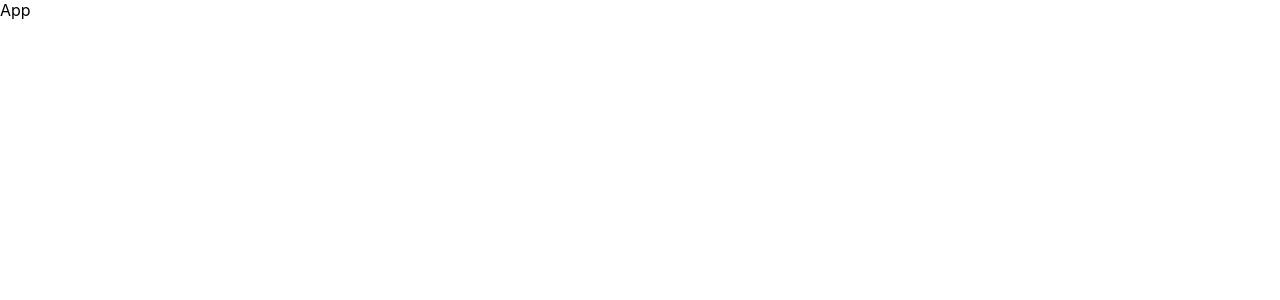
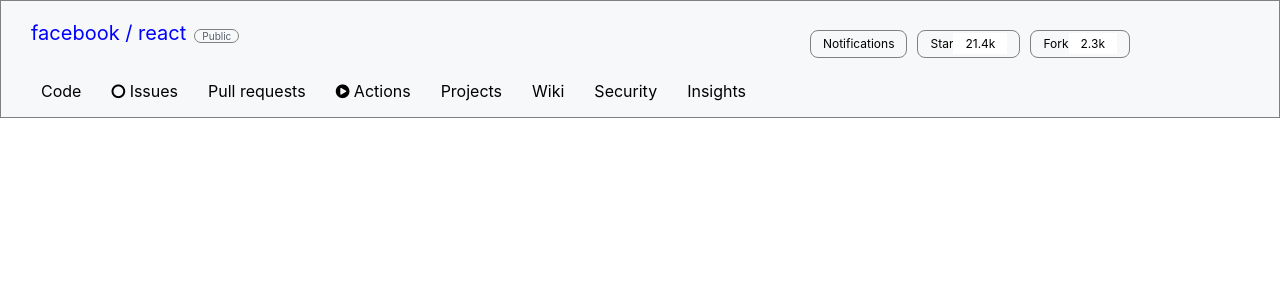
Before and after one commit to Abhijrt/github_issue_page, a React (Create React App) app: page / in a window 1280 px wide. Shown: the top 300 px of the page. Built offline with nearby package versions, Linux system fonts and the light colour scheme.

Commit message:
adding the header of the issue page

```diff
--- a/public/index.html
+++ b/public/index.html
@@ -15,6 +15,10 @@
       user's mobile device or desktop. See https://developers.google.com/web/fundamentals/web-app-manifest/
     -->
     <link rel="manifest" href="%PUBLIC_URL%/manifest.json" />
+    <link
+      rel="stylesheet"
+      href="https://cdnjs.cloudflare.com/ajax/libs/font-awesome/4.7.0/css/font-awesome.min.css"
+    />
     <!--
       Notice the use of %PUBLIC_URL% in the tags above.
       It will be replaced with the URL of the `public` folder during the build.
--- a/src/App.js
+++ b/src/App.js
@@ -1,5 +1,11 @@
+import Header from "./components/Header/Header";
+
 function App() {
-  return <div className="App">App</div>;
+  return (
+    <div className="App">
+      <Header />
+    </div>
+  );
 }
 
 export default App;
--- /dev/null
+++ b/src/components/Header/Header.js
@@ -0,0 +1,44 @@
+import React from "react";
+import "./header.css";
+
+function Header() {
+  return (
+    <div className="main-container">
+      <div className="heading-container">
+        <p>
+          facebook / react
+          <span className="type">Public</span>
+        </p>
+        <ul className="left-header-container">
+          <li>Notifications</li>
+          <li>
+            <span>Star</span>
+            <span className="detail">21.4k</span>
+          </li>
+          <li>
+            <span>Fork</span>
+            <span className="detail">2.3k</span>
+          </li>
+        </ul>
+      </div>
+      <div className="container">
+        <ul className="list-container">
+          <li>Code</li>
+          <li>
+            <i className="fa fa-circle-o"></i> Issues
+          </li>
+          <li>Pull requests</li>
+          <li>
+            <i className="fa fa-play-circle"></i> Actions
+          </li>
+          <li>Projects</li>
+          <li>Wiki</li>
+          <li>Security</li>
+          <li>Insights</li>
+        </ul>
+      </div>
+    </div>
+  );
+}
+
+export default Header;
--- /dev/null
+++ b/src/components/Header/header.css
@@ -0,0 +1,60 @@
+.main-container {
+  border: 1px solid grey;
+  background-color: #f6f8fa;
+}
+
+.type {
+  border: 0.5px solid grey;
+  border-radius: 8px;
+  padding: 0px 7px;
+  font-size: 10px;
+  margin: 0px 4px 0px 8px;
+  color: #57606a;
+}
+
+p {
+  color: blue;
+  font-size: 20px;
+  padding-left: 30px;
+}
+
+.heading-container {
+  display: flex;
+  background-color: #f6f8fa;
+}
+
+.left-header-container {
+  display: flex;
+  position: absolute;
+  right: 150px;
+  top: 14px;
+  list-style: none;
+}
+
+.left-header-container li {
+  margin-left: 10px;
+  border: 0.5px solid grey;
+  padding: 3px 12px;
+  border-radius: 8px;
+  font-size: 12px;
+  line-height: 20px;
+}
+
+.detail {
+  background-color: white;
+  color: black;
+  padding: 3px 12px;
+}
+
+.container {
+  display: flex;
+}
+
+.list-container {
+  list-style: none;
+  display: flex;
+}
+
+.list-container li {
+  margin-right: 30px;
+}
```
